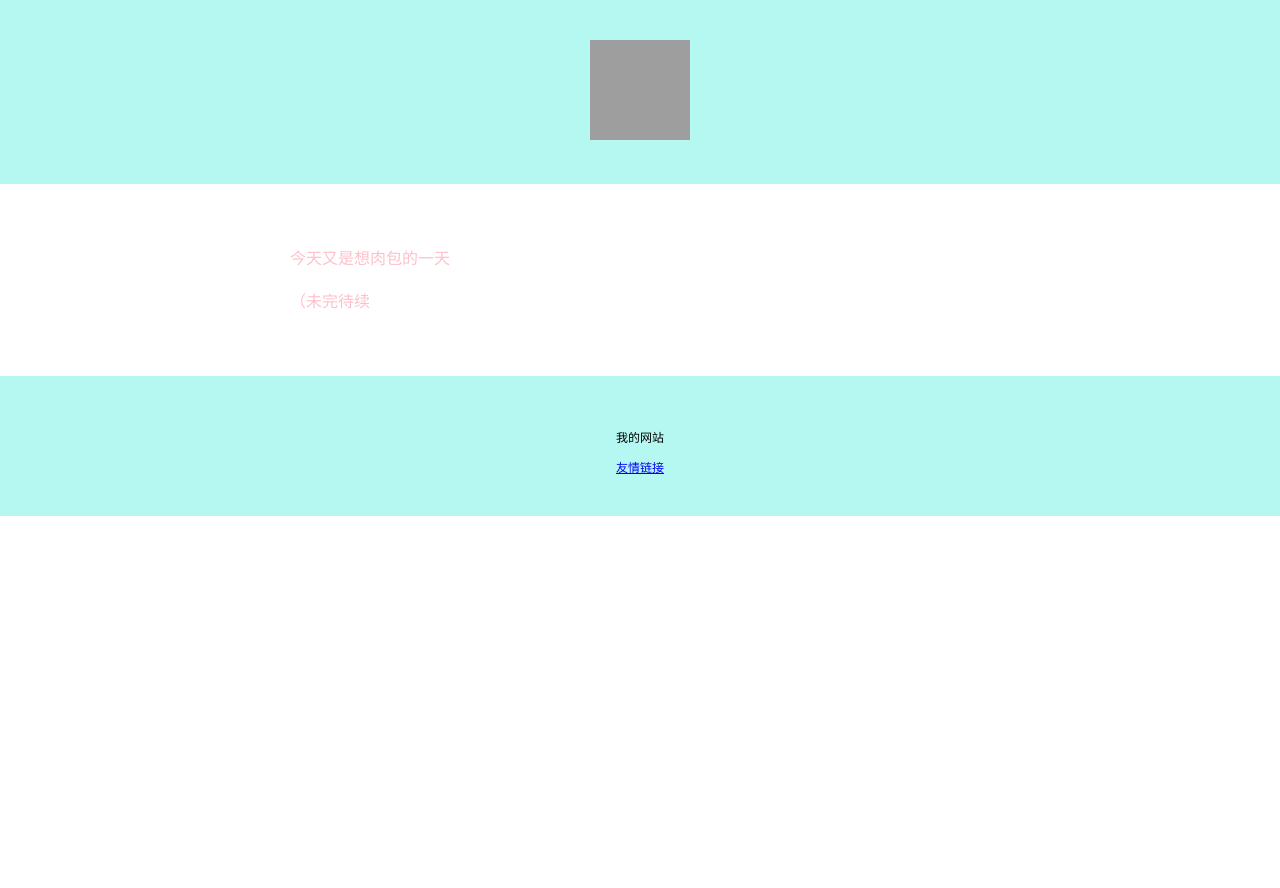
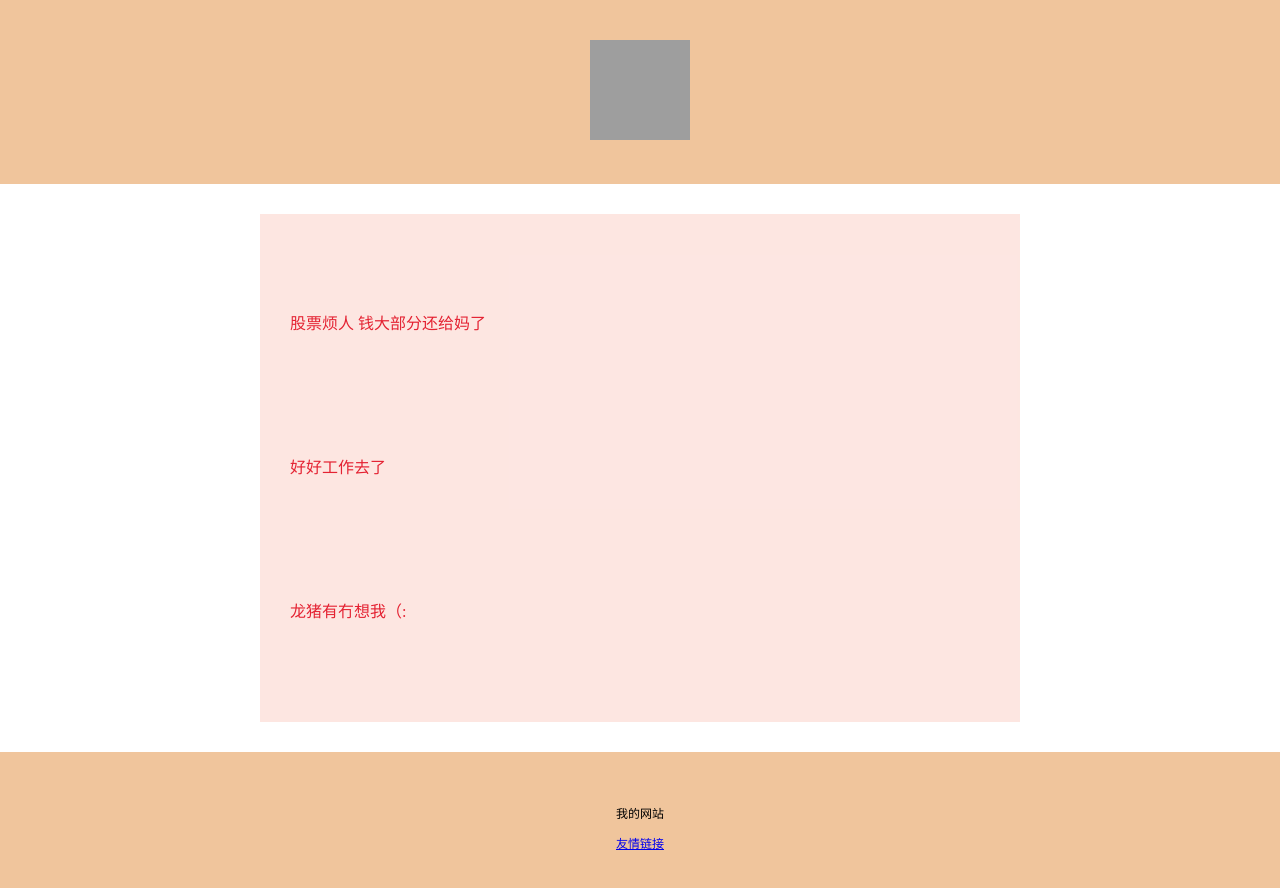
Before and after one commit to WZJ-Caviar/ca, a plain HTML site: page index.html in a window 1280 px wide. Before the commit the page ends 800 px from the top, so only its background shows below. Drawn offline with Linux system fonts and the light colour scheme; grey boxes are pictures that could not be loaded.

Commit message:
Add files via upload

```diff
--- a/index.html
+++ b/index.html
@@ -12,31 +12,32 @@
   </head>
   <body>
     <div style="
-      background-color: #b4f8f1;
+      background-color: #f0c59c;
       text-align:center;
       padding:40px;
     ">
       <img src='https://i.328888.xyz/img/2022/11/30/ifN8q.jpeg' alt="Caviar" width="100px" height="100px">
     </div>
     <div style="
+      background-color: #e422;
       max-width: 700px;
       margin: 30px auto;
-      padding: 15px;
-      line-height: 1.7;
-      color: pink;
+      padding: 30px;
+      line-height: 8;
+      color: #e42232;
     ">
-    <p>今天又是想肉包的一天</p>
-
-    <p>（未完待续</p>
+    <p>股票烦人 钱大部分还给妈了</p>
+    <p>  好好工作去了      </p>
+    <p>龙猪有冇想我（:</p>
     </div>
     <div style="
-      background-color: #b4f8f1;
+      background-color: #f0c59c;
       text-align:center;
       padding:40px;
       font-size: 12px;
     ">
      <p>我的网站</p>
-     <a href="https://WZJ_Caviar.com/">友情链接</a>
+     <a href="https://wzj-caviar.github.io/ca/">友情链接</a>
     </div>
   </body>
 </html>
```
